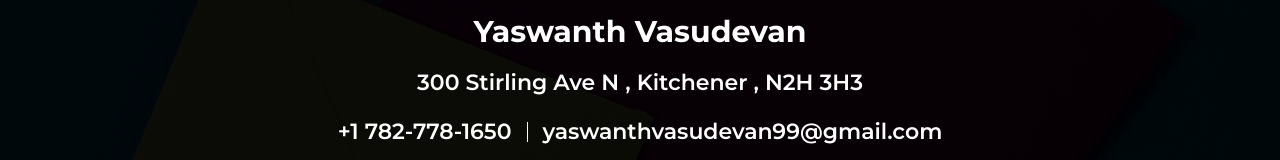
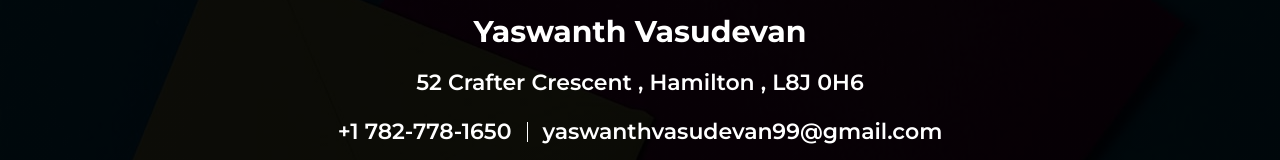
Before and after one commit to Yvasudevan2499/Portfolio, a plain HTML site: page index.html in a window 1280 px wide. Shown: the part 7646-7806 px from the top of the page. Drawn offline with nearby package versions, Linux system fonts and the light colour scheme.

Commit message:
Update index.html

```diff
--- a/index.html
+++ b/index.html
@@ -797,7 +797,7 @@
       <div class="container">
         <div class="footer-info">
           <h2>Yaswanth Vasudevan</h2>
-          <h3>300 Stirling Ave N , Kitchener , N2H 3H3</h3>
+          <h3>52 Crafter Crescent , Hamilton , L8J 0H6</h3>
           <div class="footer-menu">
             <p>+1 782-778-1650</p>
             <p>yaswanthvasudevan99@gmail.com</p>
```
